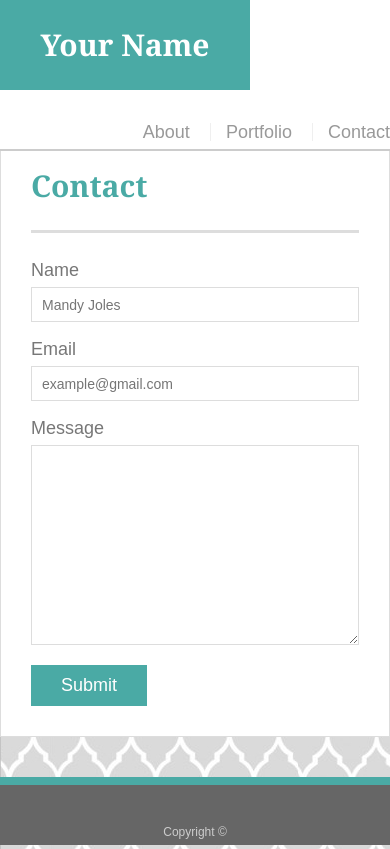
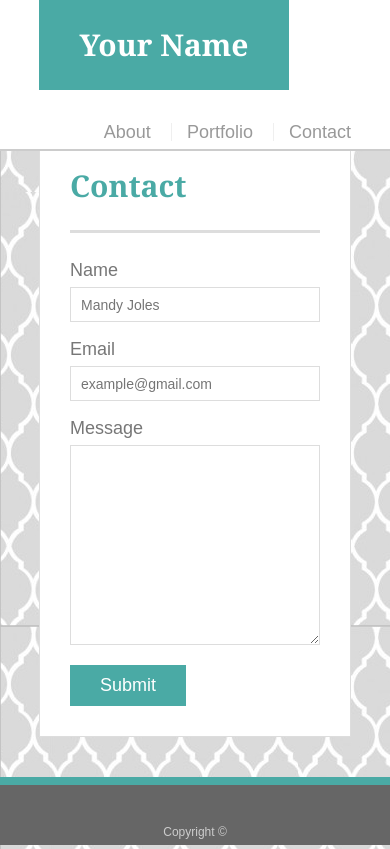
Before and after one commit to MJoles/Responsive-Portfolio, a plain HTML site: page contact.html in a window 390 px wide. Drawn offline with Linux system fonts and the light colour scheme.

Commit message:
second commit

```diff
--- a/assets/css/style.css
+++ b/assets/css/style.css
@@ -220,6 +220,20 @@ input[type=submit] {
   body{
     width:100%;
   }
+
+}
+
+@media screen and (max-width:768px) {
+  body{
+    width:100%;
+  }
+  #masthead{
+    max-width: 768px;
+    width:100%;
+  }
+  .container{
+    width: 80%;
+  }
 }
 
 @media screen and (max-width:640px) {
@@ -227,6 +241,10 @@ input[type=submit] {
     width:100%;
   }
   #masthead{
+    max-width: 640px;
     width:100%;
   }
+  .container{
+    width: 80%;
+  }
 }
--- a/contact.html
+++ b/contact.html
@@ -6,6 +6,7 @@
   <title>Contact | Your Name</title>
   <link rel="stylesheet" type="text/css" href="assets/css/reset.css">
   <link rel="stylesheet" type="text/css" href="assets/css/style.css">
+  <meta name="viewport" content="width=device-width, initial-scale=1.0">
 </head>
 
 <body>
```
Also changed, not shown: portfolio.html (+1 -0 lines).
